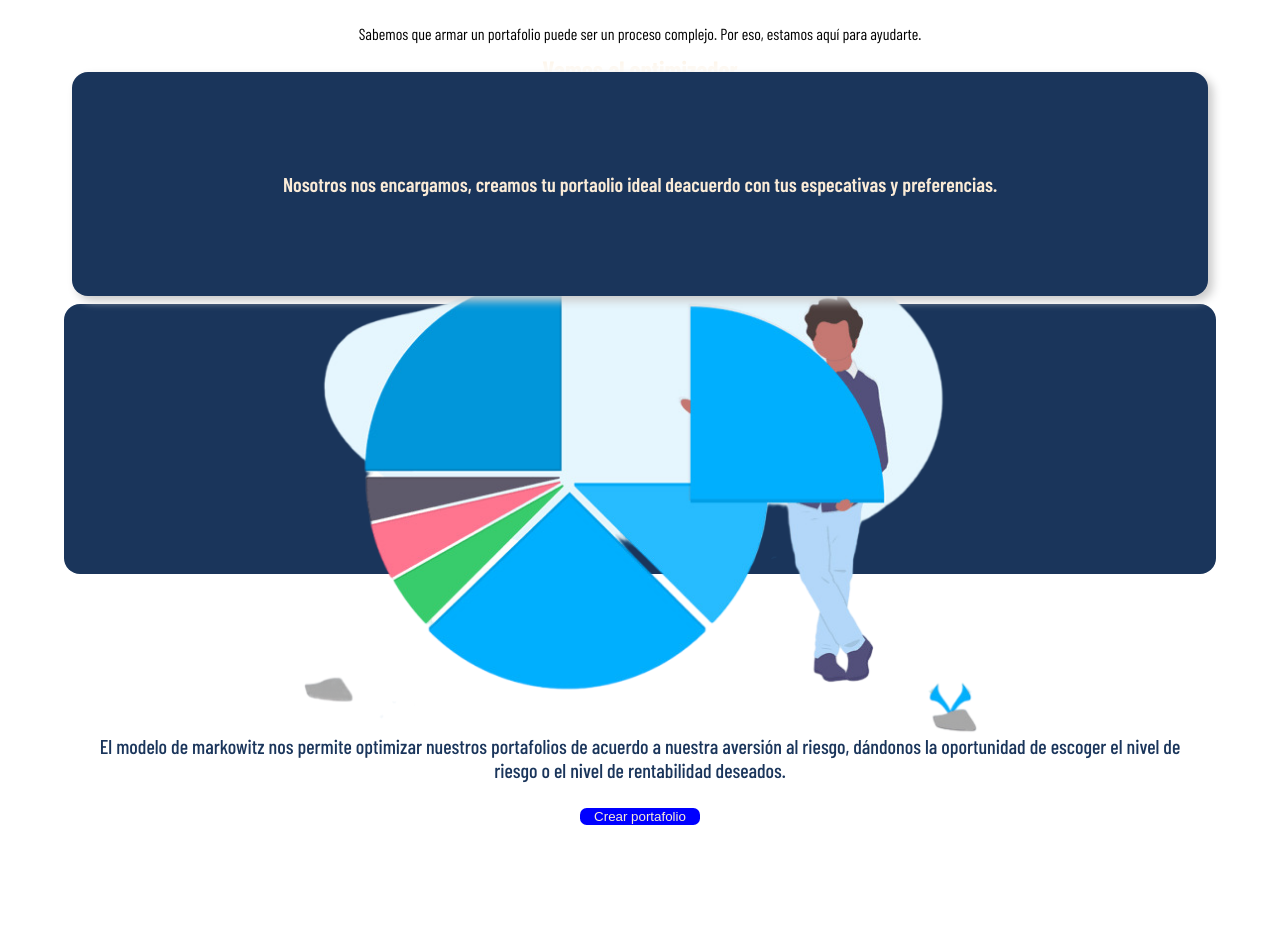
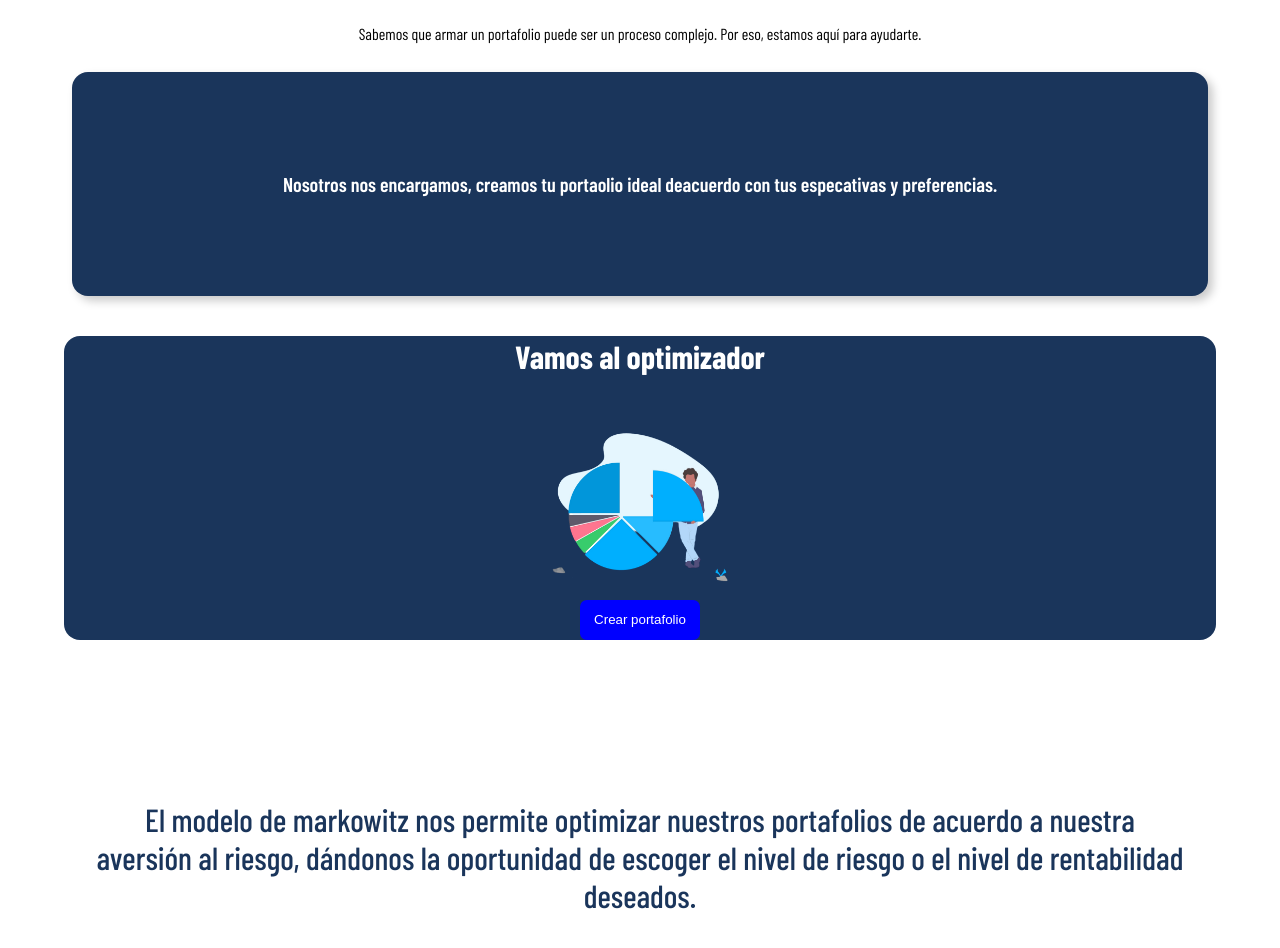
Before and after one commit to andres123o/Port_opt_web_app, a plain HTML site: page index.html in a window 1280 px wide. Shown: the part 1200-2148 px from the top of the page. Drawn offline with nearby package versions, Linux system fonts and the light colour scheme; a web font is replaced by a local one.

Commit message:
Update third style

```diff
--- a/Frontend/index/style.css
+++ b/Frontend/index/style.css
@@ -12,7 +12,7 @@
   /* Las adaptamos al modo oscuro */
   @media (prefers-color-scheme: dark) {
     :root {
-      --negro: #ececec;
+      --negro: #ffffff;
       --blanco: #303030;
       --sombra-ppal: #242424;
       --sombra-sec: #3c3c3c;
@@ -63,7 +63,7 @@ html, body {
     justify-content: center;
     align-items: center;
     margin-bottom: 5%;
-    color: antiquewhite;
+    color: rgb(255, 255, 255);
 }
 .info .info-text {
     width: 100%;
@@ -81,7 +81,7 @@ html, body {
     font-weight: 500;
     font-size: 18px;
     font-style: normal;
-    color: antiquewhite;
+    color: rgb(255, 255, 255);
     text-align: center;
 }
 
@@ -192,15 +192,15 @@ li {
     text-align: center;
     font-size: 20px;
     font-weight: 600;
-    color: antiquewhite;
+    color: rgb(255, 255, 255);
 }
 .container-opt {
     width: 100%;
-    height: 270px;
+    height: 19em;
     display: flex;
     justify-content: center;
     align-items: center;
-    margin-top: -5%;
+    margin-top: -2em;
 }
 .container-opt-option {
     width: 90%;
@@ -210,33 +210,33 @@ li {
     flex-direction: column; /* Stacks elements vertically */
     justify-content: center; /* Centers elements horizontally */
     align-items: center;
-    color: antiquewhite;
+    color: rgb(255, 255, 255);
     border-radius: 1em;
 }
 .container-opt-option button {
-    width: 120px;
-    height: 28px;
-    margin-top: 5%;
+    width: 9em;
+    height: 3em;
+    margin-top: 1em;
     background-color: blue;
     border: none;
     border-radius: 0.5em;
-    color: antiquewhite;
+    color: rgb(255, 255, 255);
 
 }
 .container-opt-option img {
-    width: 80%;
+    width: 15em;
     margin-top: 4.5%;
 }
 .container-opt-option h4 {
-    font-size: 25px;
-    color: antiquewhite;
+    font-size: 2em;
+    color: rgb(255, 255, 255);
 }
 .container-opt-option button:hover {
     transform: scale(1.1);
 }
 .footer {
     width: 100%;
-    height: 200px;
+    height: 50px;
 }
 .info-text-modelo {
     width: 100%;
@@ -246,7 +246,7 @@ li {
     padding: 7.5%;
 }
 .info-text-modelo h4 {
-    font-size: 20px;
+    font-size: 2em;
     font-weight: 500;
     color:#1a355b;
 }
```
